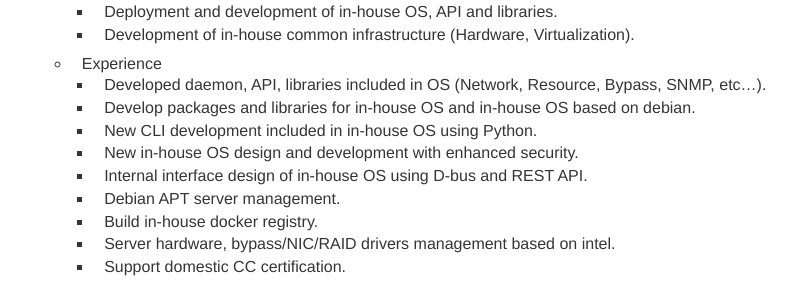
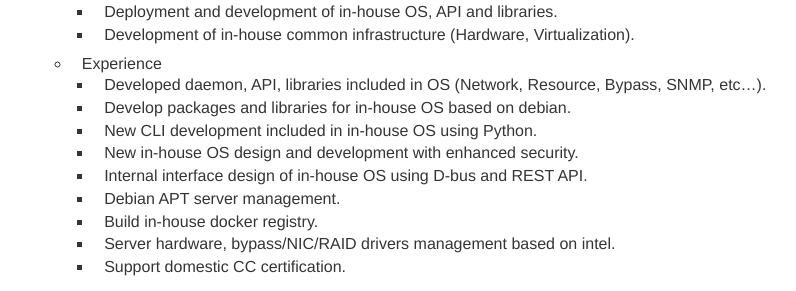
Before and after one commit to kssim/profile, a Jekyll site: the page built from index.md, in a window 1280 px wide and 900 px high, scrolled down 524 px. Shown: the part 161-452 px from the top of the window, without its empty margins (203-999 px from the left). Built offline with Jekyll 4.4.1, drawn with Linux system fonts in a browser that asks for light colours; our own code applies the rules of GitHub Pages for plain Markdown files.

Commit message:
Delete wiki icon & fix profile

```diff
--- a/_config.yml
+++ b/_config.yml
@@ -20,7 +20,6 @@ social:
   blog: https://blog.kssim.com
   linkedin: https://www.linkedin.com/in/kssim/
   slideshare: https://www.slideshare.net/ssuser674248
-  wiki: https://wiki.kssim.com
   default_txt: "Follow On"
 
 # Build settings
--- a/_includes/icons.html
+++ b/_includes/icons.html
@@ -38,11 +38,3 @@
     </span>
   </a>
 </li>
-<li>
-  <a href="{{ site.social.wiki }}" title="{{ site.social.default_txt }} kssim's Wiki">
-    <span class="fa-stack fa-lg">
-      <i class="fa fa-circle fa-stack-2x"></i>
-      <i class="fab fa-wikipedia-w fa-stack-1x fa-inverse"></i>
-    </span>
-  </a>
-</li>
--- a/index.md
+++ b/index.md
@@ -20,7 +20,7 @@ I want to develop a program for a long time. :)
     - Development of in-house common infrastructure (Hardware, Virtualization).
   - Experience
     - Developed daemon, API, libraries included in OS (Network, Resource, Bypass, SNMP, etc...).
-    - Develop packages and libraries for in-house OS and in-house OS based on debian.
+    - Develop packages and libraries for in-house OS based on debian.
     - New CLI development included in in-house OS using Python.
     - New in-house OS design and development with enhanced security.
     - Internal interface design of in-house OS using D-bus and REST API.
```
